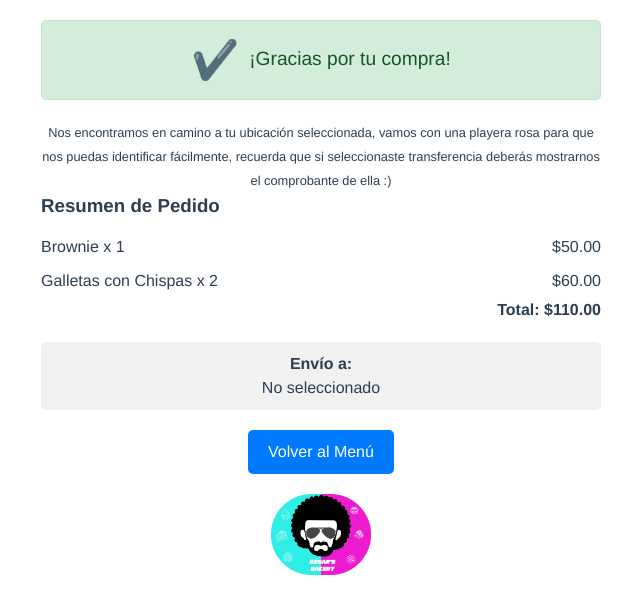
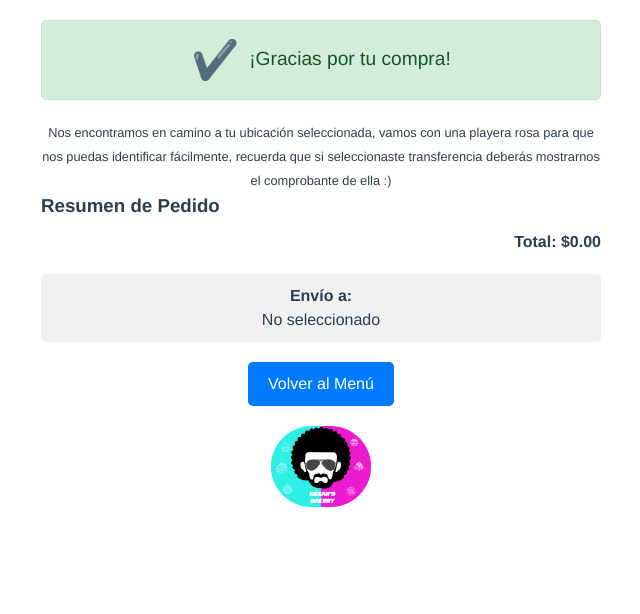
Before and after one commit to DaniHDZM/App-de-compra-de-postres-IHC, a Vue app: page /ConfirmacionApp in a window 1280 px wide. Shown: the top 614 px of the page, without its empty margins (319-959 px from the left). Built offline with nearby package versions, Linux system fonts and the light colour scheme; what webfontloader would draw is missing.

Commit message:
implementación de LS en ConfirmacionApp

```diff
--- a/src/components/ConfirmacionApp.vue
+++ b/src/components/ConfirmacionApp.vue
@@ -26,7 +26,6 @@
     <!-- Lugar de envío -->
     <div class="shipping-info">
       <h4>Envío a:</h4>
-      <!-- Mostrar la opción seleccionada desde la página anterior -->
       <p>{{ selectedFacultadCampus }}</p>
     </div>
 
@@ -42,10 +41,7 @@
 export default {
   data() {
     return {
-      cartItems: [
-        { name: "Brownie", price: 50, quantity: 1 },
-        { name: "Galletas con Chispas", price: 30, quantity: 2 },
-      ],
+      cartItems: [], // Inicialmente vacío, se llenará con los datos de localStorage
       selectedFacultadCampus:
         localStorage.getItem("selectedFacultadCampus") || "No seleccionado",
     };
@@ -65,9 +61,19 @@ export default {
     goBackToMenu() {
       this.$router.push("/Productos");
     },
+    loadCartFromLocalStorage() {
+      const storedCart = localStorage.getItem("cart");
+      if (storedCart) {
+        this.cartItems = JSON.parse(storedCart);
+      }
+    },
+  },
+  mounted() {
+    this.loadCartFromLocalStorage();
   },
 };
 </script>
+
 
 <style scoped>
 .order-confirmation {
```
